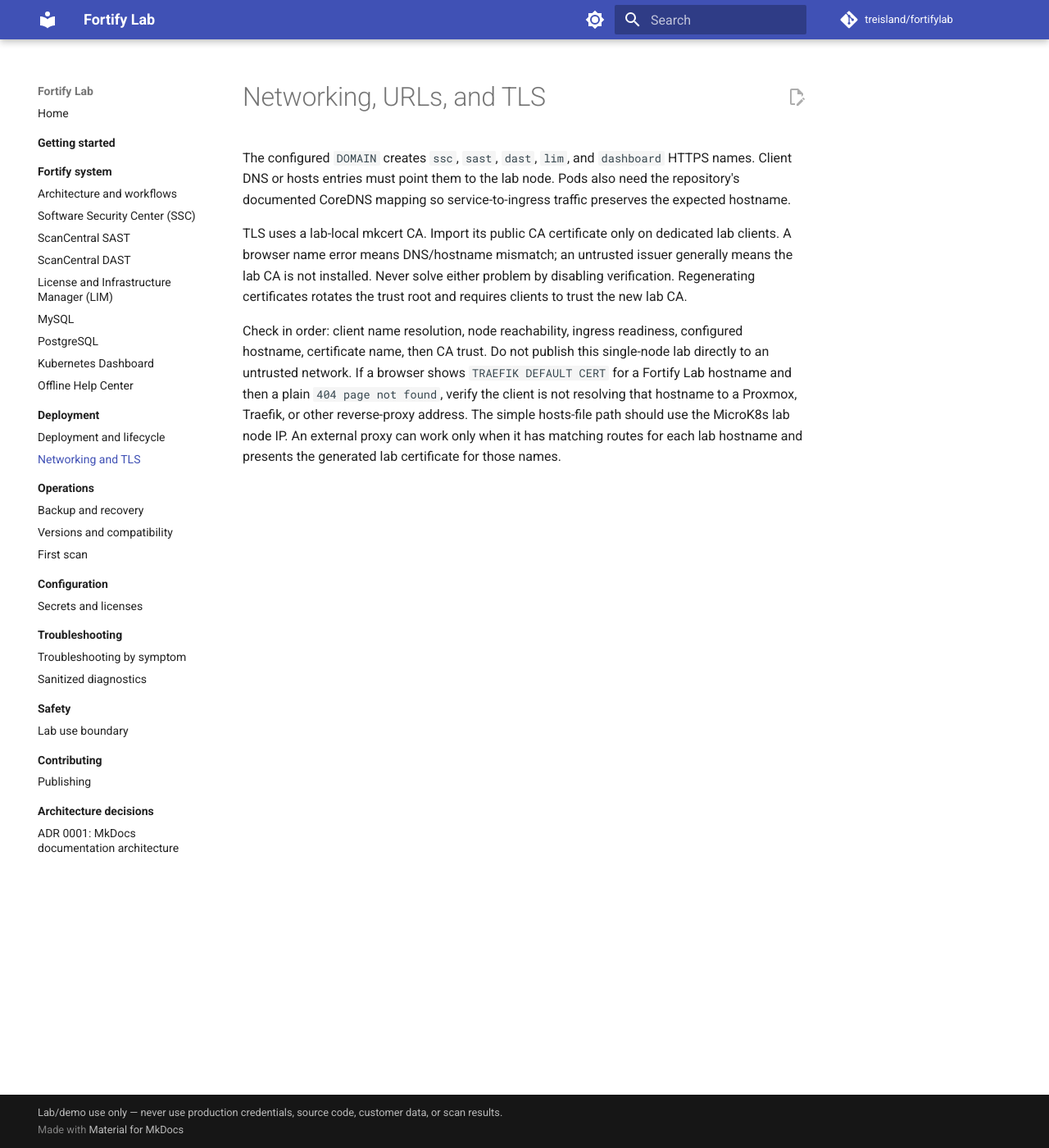
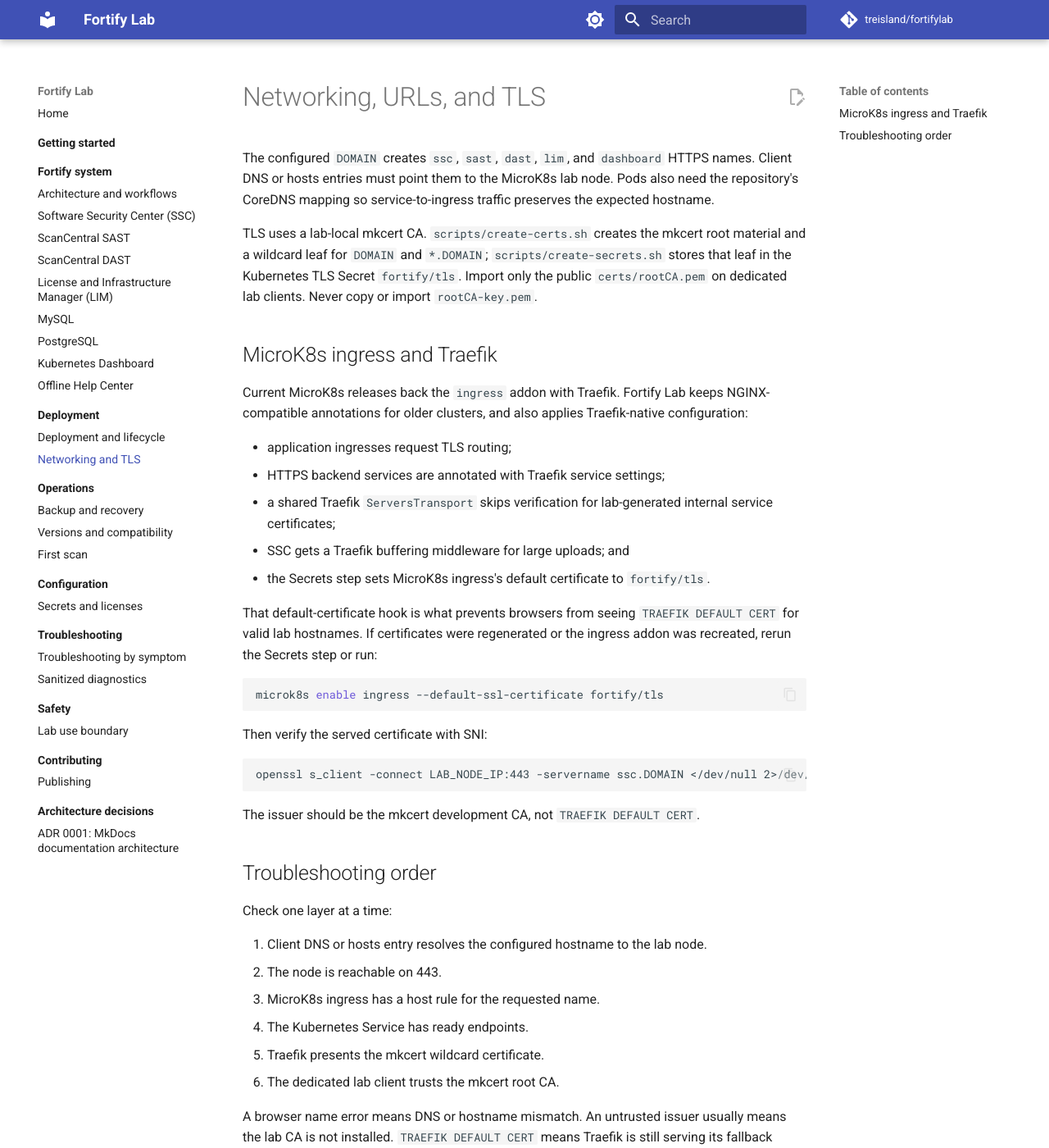
Before and after one commit to treisland/fortifylab, an MkDocs documentation site: the page built from docs/operations/networking-and-tls.md, in a window 1280 px wide and 1400 px high. Shown: the whole window at 82% size. Built offline with MkDocs 1.6.1 and Material for MkDocs 9.7.7, drawn with Linux system fonts in a browser that asks for light colours; comment, search, counter and statistics services are not loaded; some of the changed text lies outside the part shown.

Commit message:
Document wizard and Traefik TLS flow

````diff
--- a/docs/operations/networking-and-tls.md
+++ b/docs/operations/networking-and-tls.md
@@ -1,22 +1,62 @@
 # Networking, URLs, and TLS
 
 The configured `DOMAIN` creates `ssc`, `sast`, `dast`, `lim`, and `dashboard`
-HTTPS names. Client DNS or hosts entries must point them to the lab node. Pods
-also need the repository's documented CoreDNS mapping so service-to-ingress
+HTTPS names. Client DNS or hosts entries must point them to the MicroK8s lab
+node. Pods also need the repository's CoreDNS mapping so service-to-ingress
 traffic preserves the expected hostname.
 
-TLS uses a lab-local mkcert CA. Import its public CA certificate only on
-dedicated lab clients. A browser name error means DNS/hostname mismatch; an
-untrusted issuer generally means the lab CA is not installed. Never solve
-either problem by disabling verification. Regenerating certificates rotates
-the trust root and requires clients to trust the new lab CA.
+TLS uses a lab-local mkcert CA. `scripts/create-certs.sh` creates the mkcert
+root material and a wildcard leaf for `DOMAIN` and `*.DOMAIN`;
+`scripts/create-secrets.sh` stores that leaf in the Kubernetes TLS Secret
+`fortify/tls`. Import only the public `certs/rootCA.pem` on dedicated lab
+clients. Never copy or import `rootCA-key.pem`.
 
-Check in order: client name resolution, node reachability, ingress readiness,
-configured hostname, certificate name, then CA trust. Do not publish this
-single-node lab directly to an untrusted network.
-If a browser shows `TRAEFIK DEFAULT CERT` for a Fortify Lab hostname and then a
-plain `404 page not found`, verify the client is not resolving that hostname to
-a Proxmox, Traefik, or other reverse-proxy address. The simple hosts-file path
-should use the MicroK8s lab node IP. An external proxy can work only when it has
-matching routes for each lab hostname and presents the generated lab certificate
-for those names.
+## MicroK8s ingress and Traefik
+
+Current MicroK8s releases back the `ingress` addon with Traefik. Fortify Lab
+keeps NGINX-compatible annotations for older clusters, and also applies
+Traefik-native configuration:
+
+- application ingresses request TLS routing;
+- HTTPS backend services are annotated with Traefik service settings;
+- a shared Traefik `ServersTransport` skips verification for lab-generated
+  internal service certificates;
+- SSC gets a Traefik buffering middleware for large uploads; and
+- the Secrets step sets MicroK8s ingress's default certificate to `fortify/tls`.
+
+That default-certificate hook is what prevents browsers from seeing
+`TRAEFIK DEFAULT CERT` for valid lab hostnames. If certificates were regenerated
+or the ingress addon was recreated, rerun the Secrets step or run:
+
+```bash
+microk8s enable ingress --default-ssl-certificate fortify/tls
+```
+
+Then verify the served certificate with SNI:
+
+```text
+openssl s_client -connect LAB_NODE_IP:443 -servername ssc.DOMAIN </dev/null 2>/dev/null | openssl x509 -noout -subject -issuer -ext subjectAltName
+```
+
+The issuer should be the mkcert development CA, not `TRAEFIK DEFAULT CERT`.
+
+## Troubleshooting order
+
+Check one layer at a time:
+
+1. Client DNS or hosts entry resolves the configured hostname to the lab node.
+2. The node is reachable on 443.
+3. MicroK8s ingress has a host rule for the requested name.
+4. The Kubernetes Service has ready endpoints.
+5. Traefik presents the mkcert wildcard certificate.
+6. The dedicated lab client trusts the mkcert root CA.
+
+A browser name error means DNS or hostname mismatch. An untrusted issuer usually
+means the lab CA is not installed. `TRAEFIK DEFAULT CERT` means Traefik is still
+serving its fallback certificate or the client reached a different proxy. A
+plain 404 from Traefik usually means the host rule did not match. Never solve
+these by disabling certificate verification.
+
+If an external proxy, Pi-hole, OPNsense, or another DNS layer is in the path,
+confirm it resolves every lab hostname to the MicroK8s node or intentionally
+forwards SNI/Host to that node with matching routes and the lab certificate.
````
Also changed, not shown: README.md (+69 -39 lines), docs/fortify/kubernetes-dashboard.md (+6 -3 lines), docs/fortify/ssc.md (+4 -1 lines), docs/getting-started/index.md (+10 -4 lines), docs/operations/deployment-and-lifecycle.md (+5 -4 lines), docs/operations/troubleshooting.md (+15 -11 lines), 2 other files.
